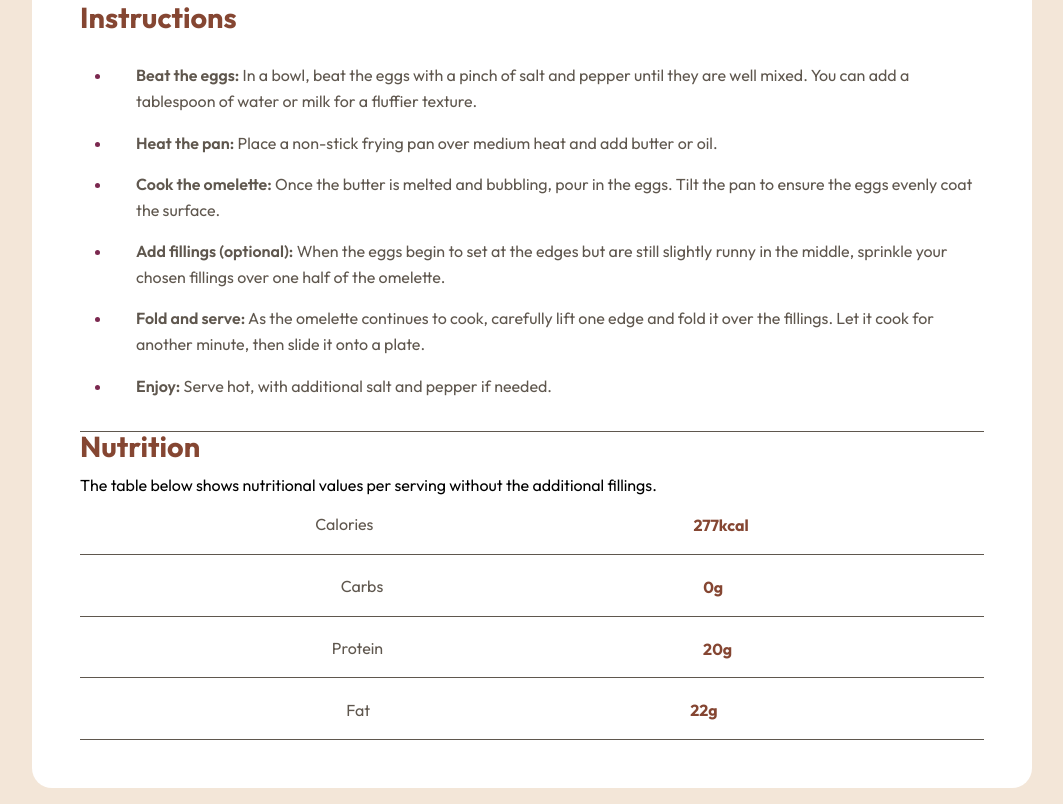
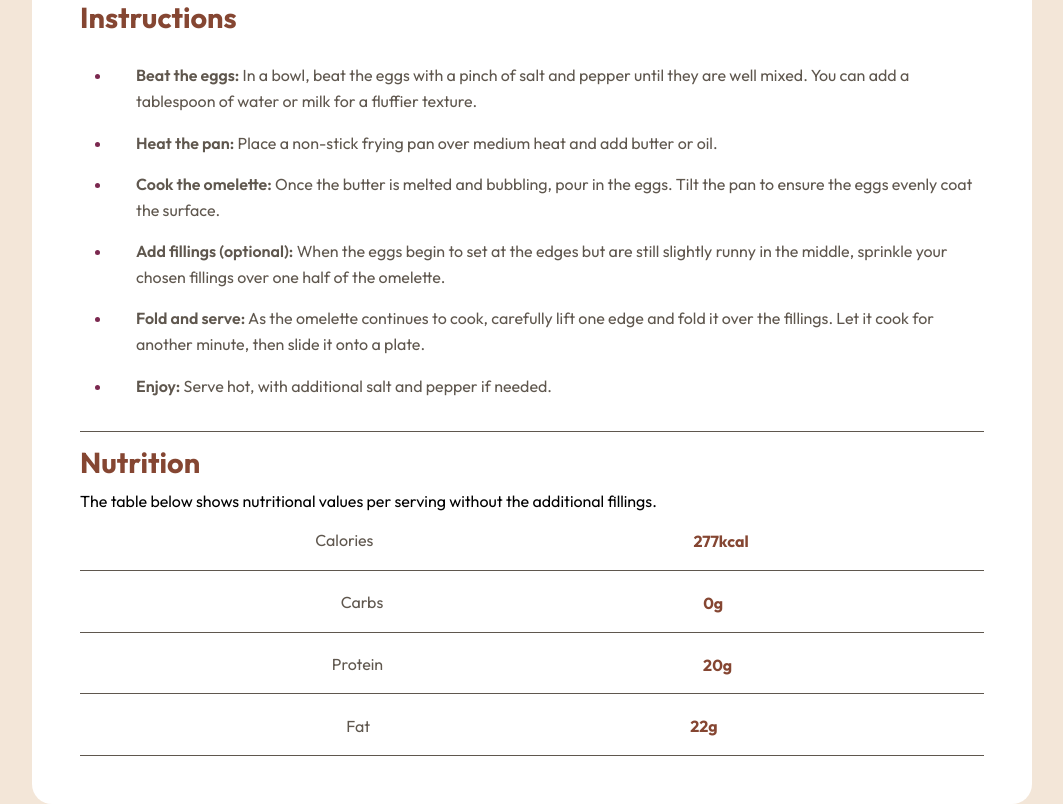
Before and after one commit to AzizJatoi/Recipe, a plain HTML site: page index.html in a window 1280 px wide. Shown: the part 1210-2014 px from the top of the page, without its empty margins (108-1171 px from the left). Drawn offline with Linux system fonts and the light colour scheme.

Commit message:
padding top to nutriotion heading

```diff
--- a/index.html
+++ b/index.html
@@ -51,7 +51,7 @@
             <li class="light-gray-text list-gap"><span class="dark-gray-heading">Enjoy:</span> Serve hot, with additional salt and pepper if needed. </li>
         </ul>
       </article>
-      <article class="nutrition">
+      <article class="nutrition pd-top">
         <p class="brown-heading">Nutrition</p>
         <p class="pd-top light-para">The table below shows nutritional values per serving without the additional fillings.</p>
         <div class="nutrition-values">
```
